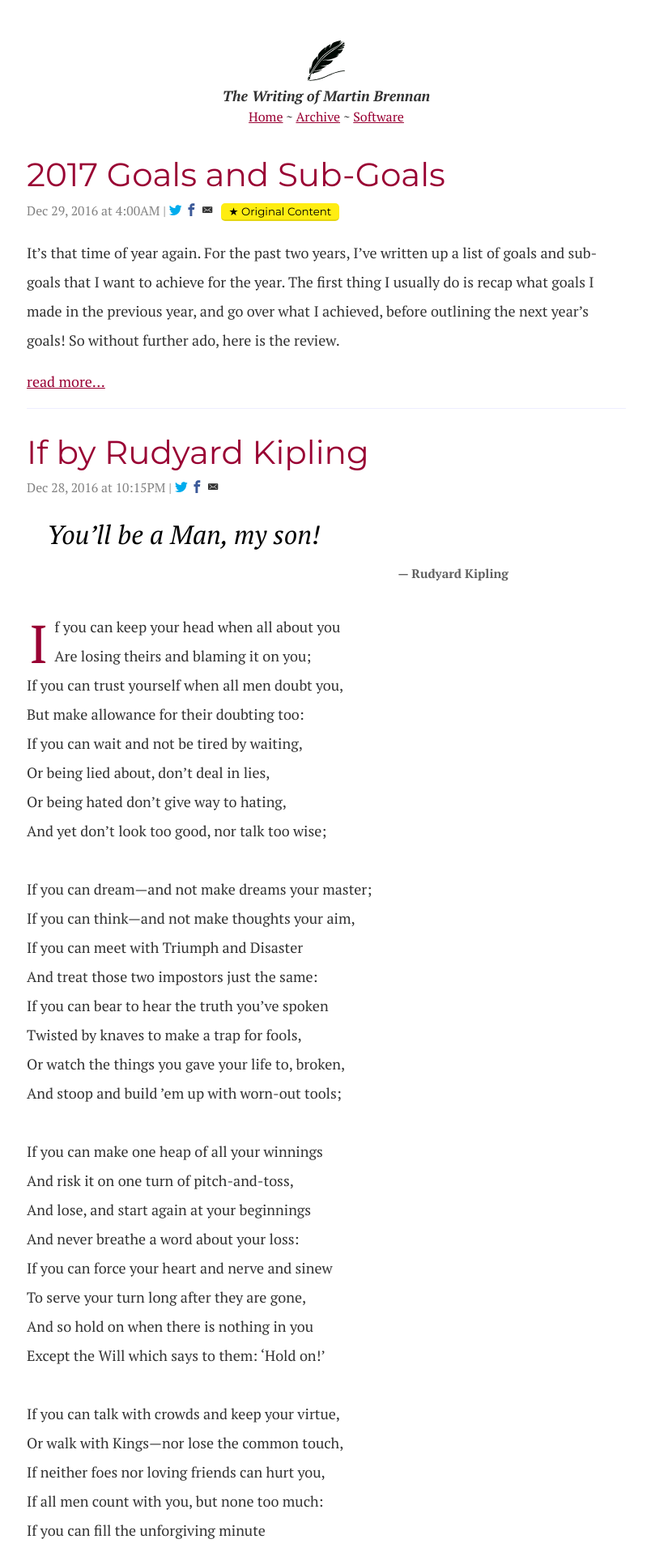
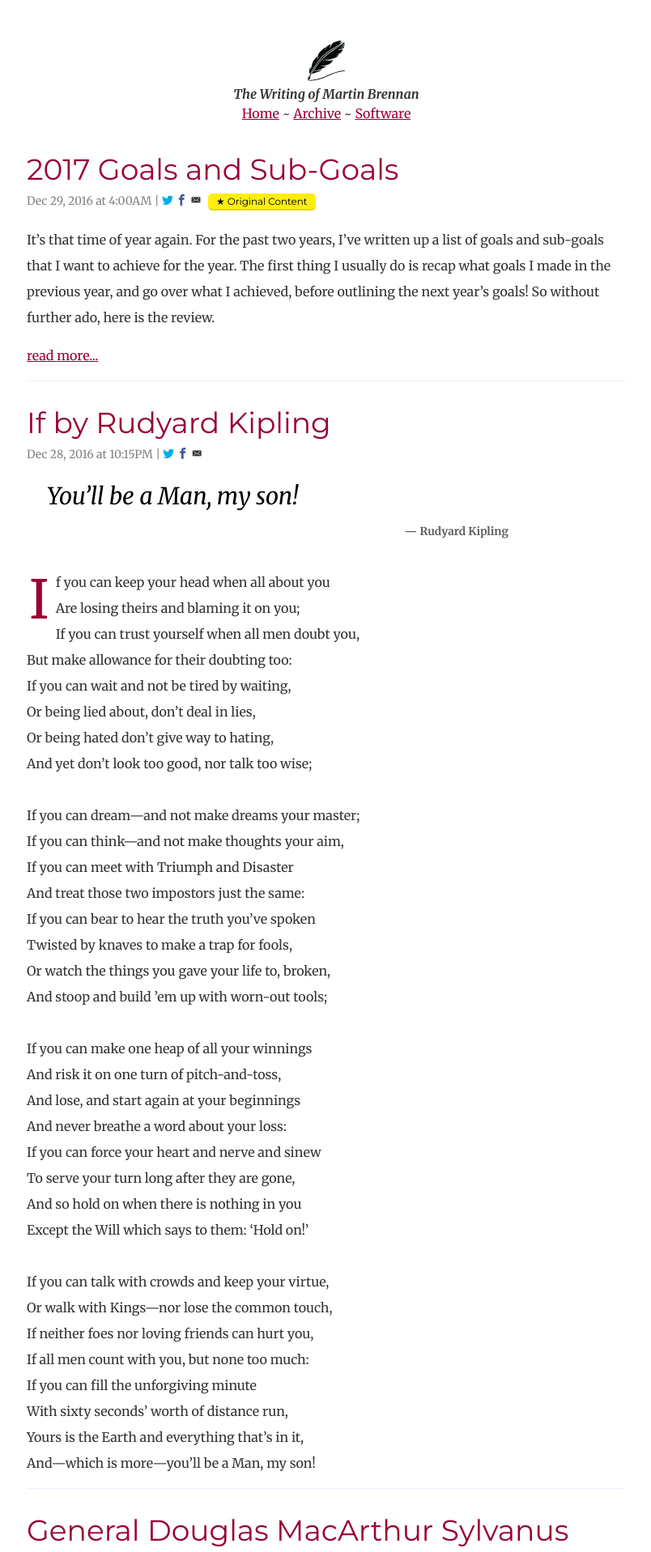
Before and after one commit to martin-brennan/writing.martin-brennan.com, a Jekyll site: the page built from index.html, in a window 1280 px wide. Shown: the top 1917 px of the page at 81% size, without its empty margins (237-1041 px from the left). Built offline with Jekyll 4.4.1, drawn with Linux system fonts in a browser that asks for light colours; some web fonts are replaced; the list of posts is cut into pages by our own code.

Commit message:
changed body font to merriweather

```diff
--- a/_includes/head.html
+++ b/_includes/head.html
@@ -8,7 +8,7 @@
   <link rel="stylesheet" href="{{ "/css/main.css" | prepend: site.baseurl }}">
   <link rel="canonical" href="{{ page.url | replace:'index.html','' | prepend: site.baseurl | prepend: site.url }}">
   <link rel="alternate" type="application/rss+xml" title="{{ site.title }}" href="{{ "/feed.xml" | prepend: site.baseurl | prepend: site.url }}">
-  <link href="https://fonts.googleapis.com/css?family=Montserrat:400,700|PT+Serif:400,400i,700,700i" rel="stylesheet">
+  <link href="https://fonts.googleapis.com/css?family=Montserrat:400,700|Merriweather:400,400i,700,700i" rel="stylesheet">
 
   {% seo %}
 
--- a/css/main.scss
+++ b/css/main.scss
@@ -4,9 +4,9 @@
 @charset "utf-8";
 
 // Our variables
-$base-font-family: "PT Serif", "Georgia", sans-serif;
+$base-font-family: "Merriweather", "Georgia", sans-serif;
 $header-font-family: "Montserrat", "Helvetica Neue", "Proxima Nova", sans-serif;
-$base-font-size:   18px;
+$base-font-size:   16px;
 $base-font-weight: 400;
 $small-font-size:  $base-font-size * 0.875;
 $base-line-height: 2em;
```
